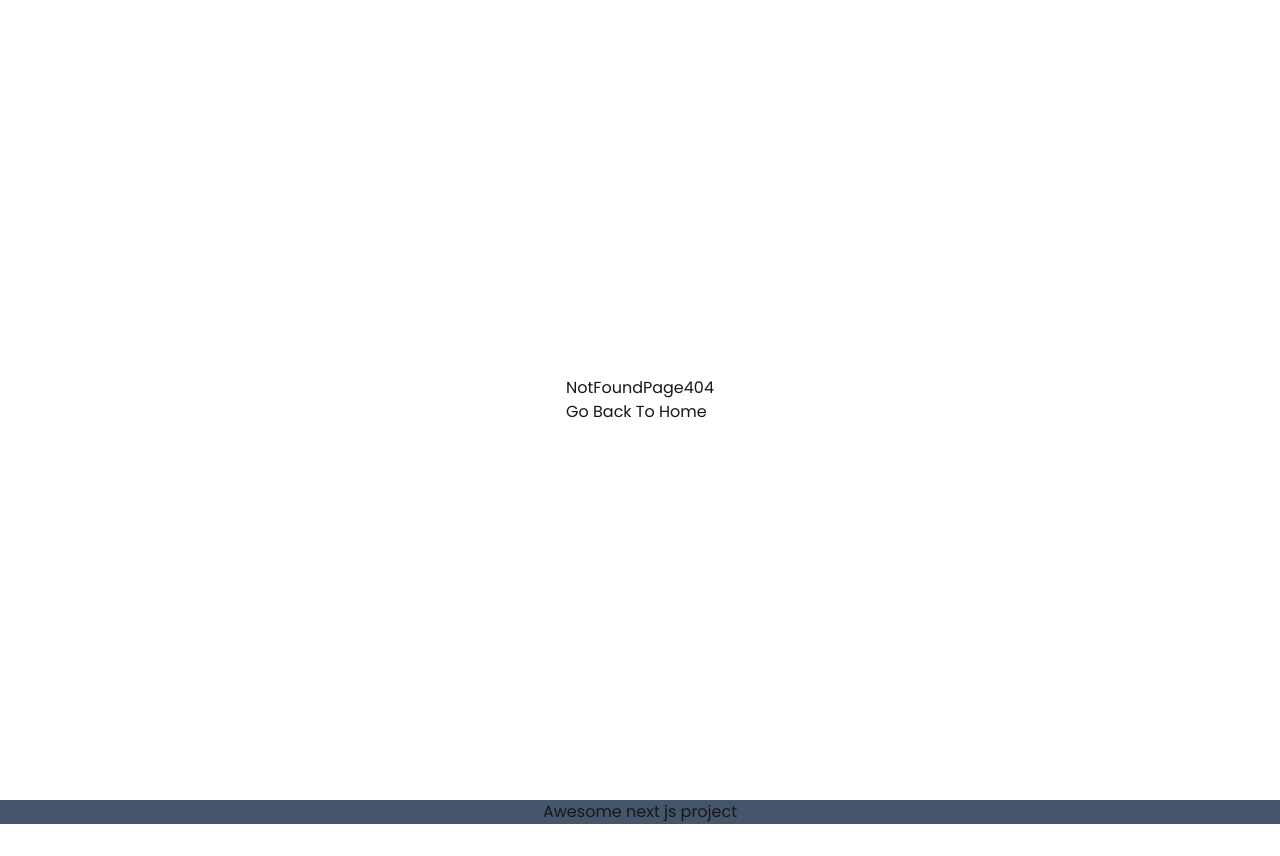
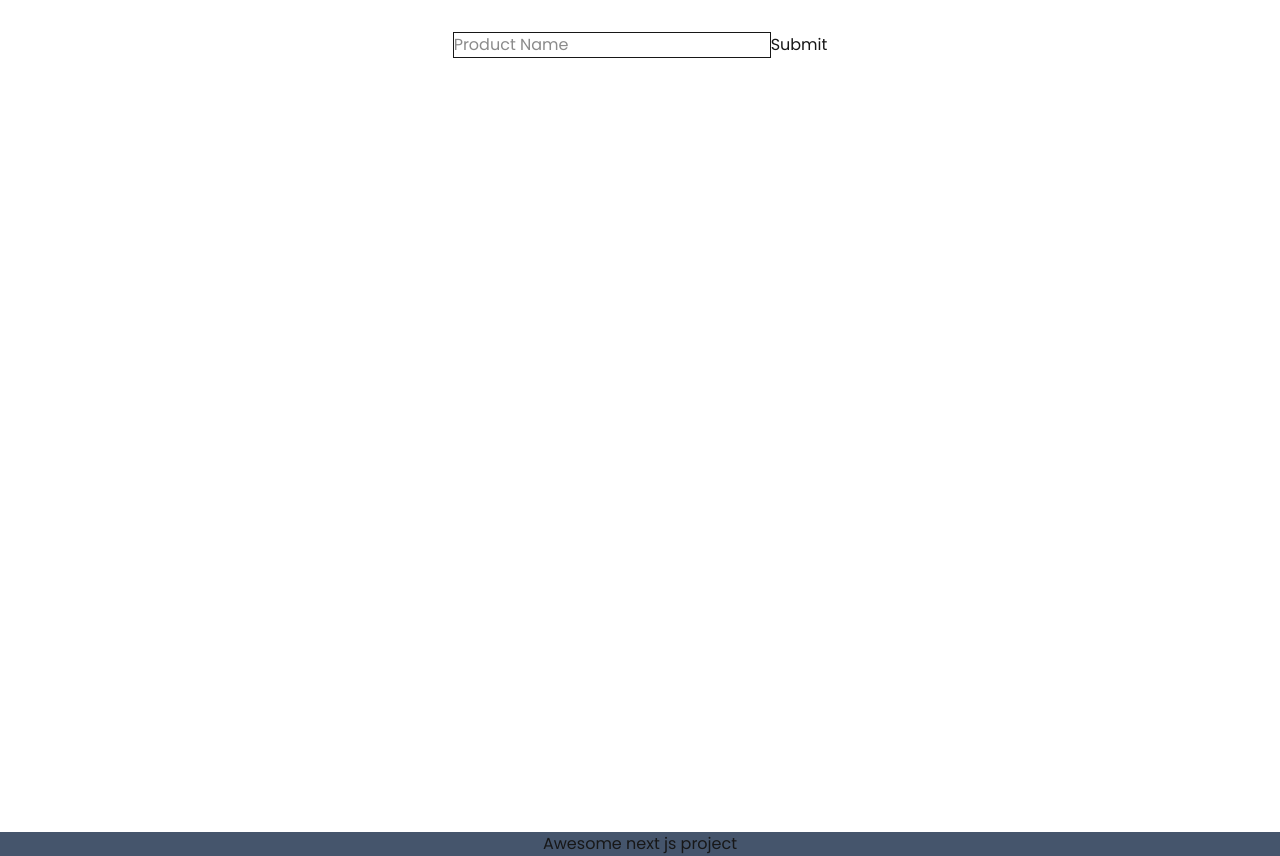
Before and after one commit to emonpappu17/nextjs-journey-start, a Next.js app: page /dashboard2/products/add in a window 1280 px wide. Before the commit this address had no page. Before the commit the page ends 824 px from the top, so only its background shows below. Built offline with nearby package versions, Linux system fonts and the light colour scheme.

Commit message:
Learned redirect

```diff
--- a/next.config.mjs
+++ b/next.config.mjs
@@ -8,6 +8,19 @@ const nextConfig = {
             },
         ],
     },
+
+
+    async redirects() {
+        return [
+            // Basic redirect
+            {
+                source: '/products/add',
+                destination: '/dashboard2/products/add',
+                permanent: true,
+            },
+
+        ]
+    },
 };
 
 export default nextConfig;
--- a/src/app/api/items/route.js
+++ b/src/app/api/items/route.js
@@ -1,4 +1,5 @@
 import dbConnect from "@/lib/dbConnect";
+import { revalidatePath } from "next/cache";
 
 export async function GET() {
 
@@ -36,10 +37,9 @@ export async function GET() {
 //     }
 // }
 
-
-
 export async function POST(req) {
     const postedData = await req.json()
     const result = await (await dbConnect("products")).insertOne(postedData)
+    revalidatePath("/products")
     return Response.json(result)
 }
--- a/src/app/components/NavBar.jsx
+++ b/src/app/components/NavBar.jsx
@@ -11,10 +11,12 @@ const NavBar = () => {
                 <ul className="flex justify-between w-1/2 border">
                     <Link href={'/'}><li>Home</li></Link>
                     <Link href={'/posts'}><li>posts</li></Link>
+                    <Link href={'/products'}><li>products</li></Link>
+                    {/* <Link href={'/dashboard2/products/add'}><li>Add Products</li></Link> */}
+                    <Link href={'/products/add'}><li>Add Products</li></Link>
                     {/* <Link href={'/services'}><li>Services</li></Link> */}
                     <Link href={'/about'}><li>About</li></Link>
                     <Link href={'/meals'}><li>Meals</li></Link>
-
                     {/* <li>
                     Services
                 </li>
--- /dev/null
+++ b/src/app/dashboard2/products/add/components/ProductAddForm.jsx
@@ -0,0 +1,40 @@
+"use client";
+
+import { useRouter } from "next/navigation";
+
+const ProductAddForm = () => {
+    const router = useRouter()
+    const handleSubmit = async (e) => {
+        e.preventDefault()
+        const form = e.target
+        const productName = form.productName.value
+        console.log('productName', productName);
+
+        const payload = { productName };
+        const res = await fetch("http://localhost:3000/api/items", {
+            method: 'POST',
+            body: JSON.stringify(payload),
+            headers: {
+                "Content-Type": "application/json"
+            }
+        })
+
+        const result = await res.json()
+        console.log(result);
+        form.reset();
+        // alert("Product Added")
+        router.push('/products')
+        // router.refresh()
+
+    }
+    return (
+        <div>
+            <form className="" onSubmit={handleSubmit}>
+                <input className="border" type="text" name="productName" placeholder="Product Name" />
+                <button type="submit"> Submit</button>
+            </form>
+        </div>
+    );
+};
+
+export default ProductAddForm;
--- /dev/null
+++ b/src/app/dashboard2/products/add/page.jsx
@@ -0,0 +1,12 @@
+import React from 'react';
+import ProductAddForm from './components/ProductAddForm';
+
+const ProductAddPage = () => {
+    return (
+        <div className='flex justify-center mt-8'>
+            <ProductAddForm></ProductAddForm>
+        </div>
+    );
+};
+
+export default ProductAddPage;
--- /dev/null
+++ b/src/app/products/loading.jsx
@@ -0,0 +1,11 @@
+import React from 'react';
+
+const loading = () => {
+    return (
+        <div className='text-center'>
+            <h1>Loading...</h1>
+        </div>
+    );
+};
+
+export default loading;
--- /dev/null
+++ b/src/app/products/page.jsx
@@ -0,0 +1,27 @@
+import { redirect } from "next/navigation";
+
+const ProductsPage = async () => {
+    const res = await fetch("http://localhost:3000/api/items",
+        {
+            cache: "force-cache"   // bole ditasi data ta cache korte na hoe ai page abr refresh dile notun kore data fetch kirbe
+        }
+    )
+    const data = await res.json();
+    // if (data.length > 3) {
+    //     redirect("/")   //redirect shudu server component a use kora jay
+    // }
+    return (
+        <ul className="text-center mt-8">
+            {
+                data?.map((singleProduct) => {
+                    return <li key={singleProduct._id}>
+                        {singleProduct?.productName}
+                    </li>
+                })
+            }
+            {/* <p>{JSON.stringify(data)}</p> */}
+        </ul>
+    );
+};
+
+export default ProductsPage;
--- a/src/lib/dbConnect.js
+++ b/src/lib/dbConnect.js
@@ -11,8 +11,7 @@ const dbConnect =async (collectionName) => {
     });
     // await client.connect();
     // await client.connect().db("admin").command({ ping: 1 });
-    // return client.db('emaJohnDB').collection(collectionName)
-
+    // return
 
     // return client.db(process.env.DB_NAME)
     return client.db(process.env.DB_NAME).collection(collectionName)
```
